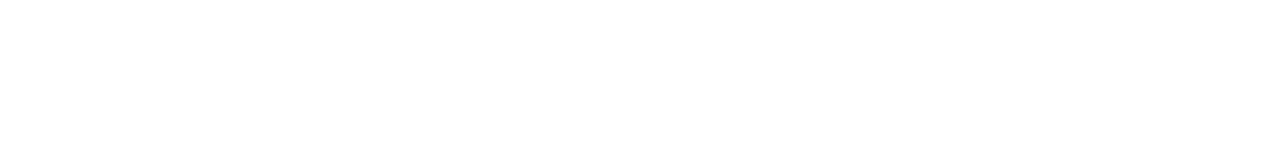
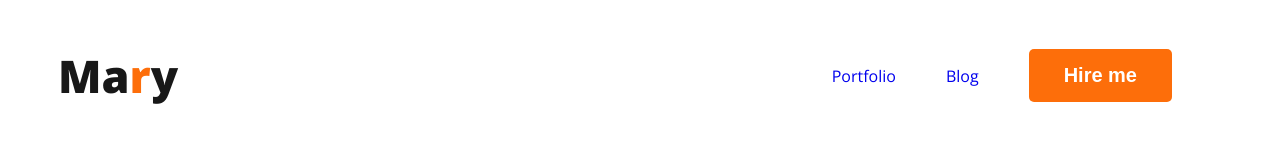
Before and after one commit to dronatoo21/webdeveloper-portfolio, a plain HTML site: page index.html in a window 1280 px wide. Drawn offline with nearby package versions, Linux system fonts and the light colour scheme.

Commit message:
added nav

```diff
--- a/index.html
+++ b/index.html
@@ -4,10 +4,21 @@
     <meta charset="UTF-8">
     <meta name="viewport" content="width=device-width, initial-scale=1.0">
     <title>webdeveloper-portfolio</title>
+    <link rel="preconnect" href="https://fonts.googleapis.com">
+    <link rel="preconnect" href="https://fonts.gstatic.com" crossorigin>
+    <link href="https://fonts.googleapis.com/css2?family=Open+Sans:wght@400;700;800&display=swap" rel="stylesheet">
+    <link rel="stylesheet" href="portfolio.css" class="css">
 </head>
 <body>
     <header>
-
+        <nav>
+            <h1 class="nav-title">Ma<span class="orange-color">r</span>y</h1>
+            <ul>
+                <li><a href="#">Portfolio</a></li>
+                <li><a href="#">Blog</a></li>
+                <li><button class="btn-primary">Hire me</button></li>
+            </ul>
+        </nav>
     </header>
     <main>
 
--- /dev/null
+++ b/portfolio.css
@@ -0,0 +1,51 @@
+/*common shared styles*/
+body{
+    font-family: 'Open Sans', sans-serif;
+}
+
+.orange-color{
+    color: #FD6E0A;
+}
+
+.btn-primary{
+    border-radius: 5px;
+    background: #FD6E0A;
+    border: 0;
+    color: white;
+    font-size: 20px;
+    font-weight: 700;
+    padding: 15px 35px;
+}
+
+.btn-primary:hover{
+    color: black;
+    transition: 1s ease-in;
+}
+
+/*nav related styles*/
+nav{
+    display: flex;
+    align-items: center;
+    justify-content: space-between;
+    padding: 0px 50px;
+}
+
+.nav-title{
+    color: #181818;
+    font-size: 45px;
+    font-weight: 800;
+}
+
+nav > ul{
+    display: flex;
+    align-items: center;
+}
+
+nav li{
+    list-style: none;
+    margin-right: 50px;
+}
+
+nav a{
+    text-decoration: none;
+}
```
